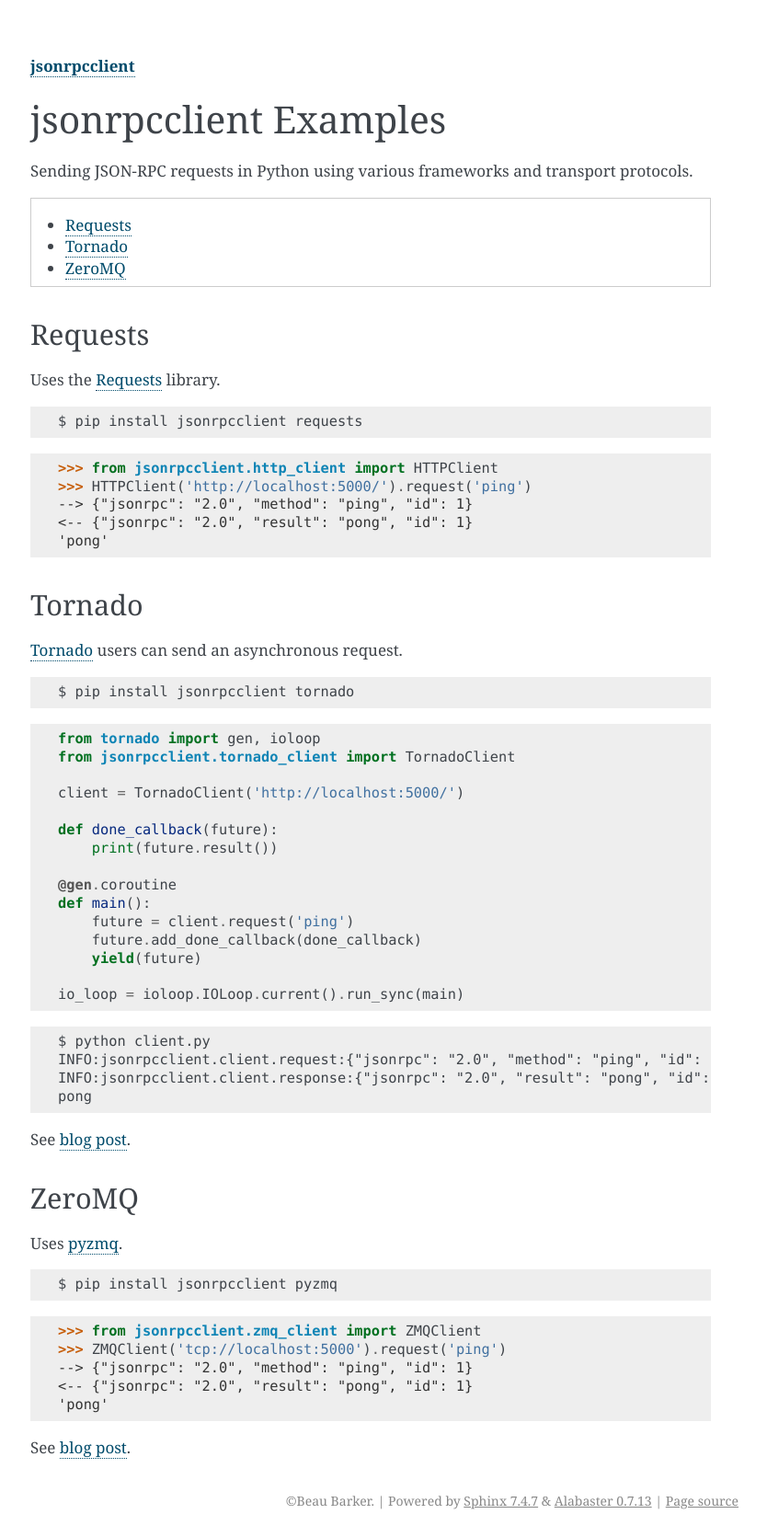
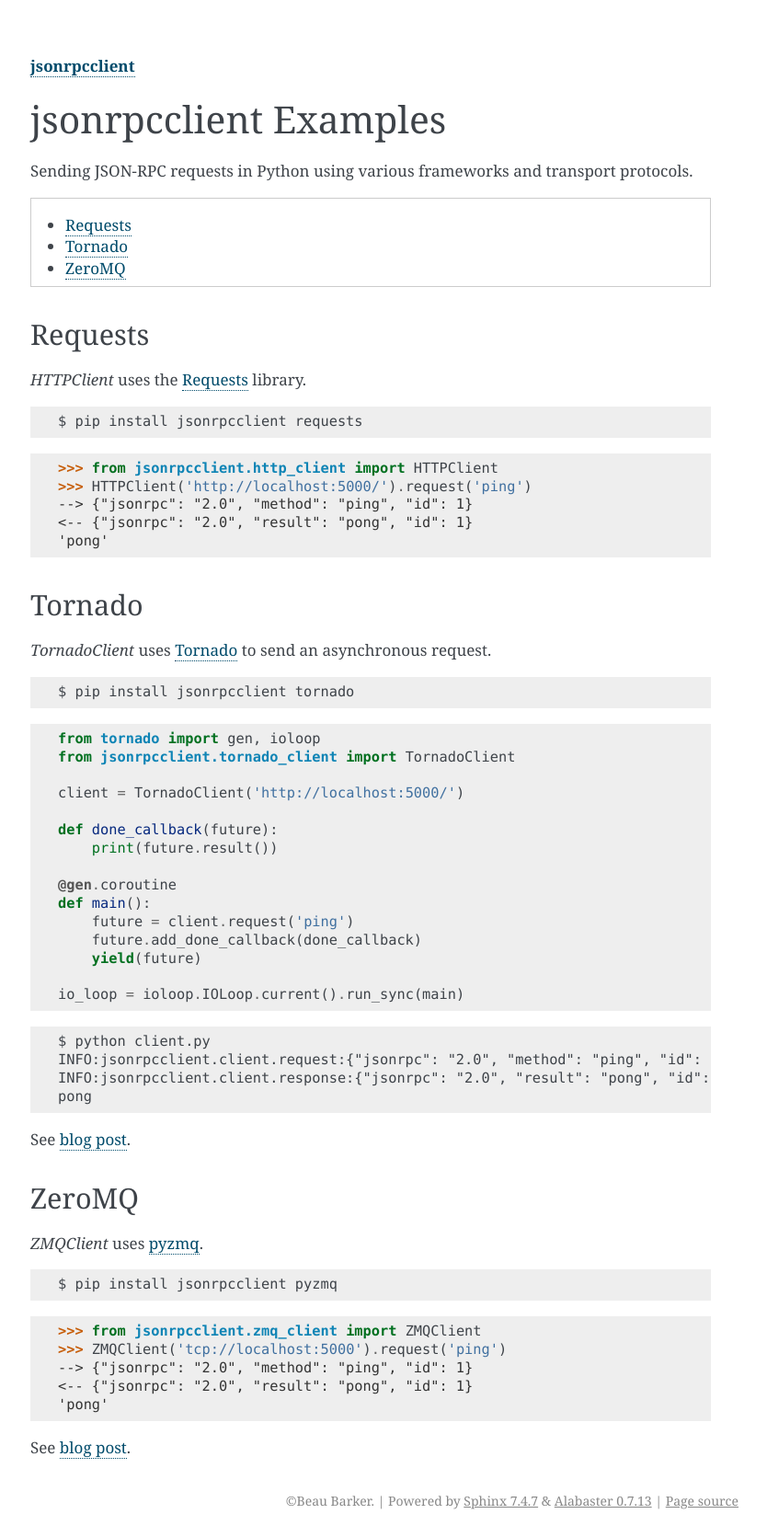
Before and after one commit to explodinglabs/jsonrpcclient, a Sphinx documentation site: the page built from doc/examples.rst, in a window 1280 px wide. Shown: the whole page at 92% size, without its empty margins (237-1071 px from the left). Built offline with Sphinx 7.4.7, drawn with Linux system fonts in a browser that asks for light colours.

Commit message:
Adjust examples documentation

```diff
--- a/doc/examples.rst
+++ b/doc/examples.rst
@@ -12,7 +12,7 @@
 Requests
 ========
 
-Uses the `Requests <http://docs.python-requests.org/>`__ library.
+`HTTPClient` uses the `Requests <http://docs.python-requests.org/>`__ library.
 
 ::
 
@@ -29,8 +29,8 @@
 Tornado
 =======
 
-`Tornado <http://www.tornadoweb.org/>`__ users can send an asynchronous
-request.
+`TornadoClient` uses `Tornado <http://www.tornadoweb.org/>`__ to send an
+asynchronous request.
 
 ::
 
@@ -66,7 +66,7 @@
 ZeroMQ
 ======
 
-Uses `pyzmq <https://pyzmq.readthedocs.io/>`__.
+`ZMQClient` uses `pyzmq <https://pyzmq.readthedocs.io/>`__.
 
 ::
 
```
